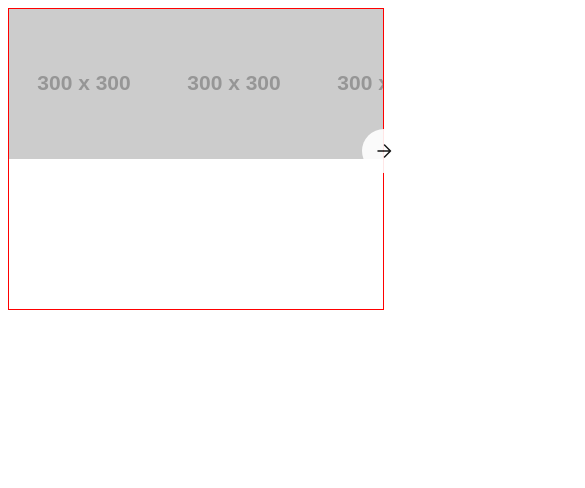
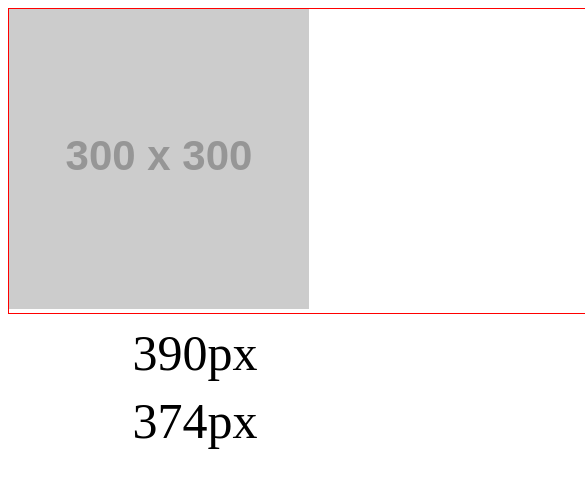
Before and after one commit to websters-ae/WCarousel, a plain HTML site: page index.html in a window 390 px wide. Shown: the top 488 px of the page, 585 px wide, since content can reach past the window. Drawn offline with Linux system fonts and the light colour scheme; placeholder pictures from the web are drawn by us.

Commit message:
perf improvement

```diff
--- a/WCarousel.css
+++ b/WCarousel.css
@@ -38,6 +38,7 @@
     align-content: center;
     width: 100%;
     min-width: 150px;
+    /* border: 1px solid red; */
 }
 
 .wc-slide img {
--- a/WCarousel.js
+++ b/WCarousel.js
@@ -41,7 +41,7 @@
         self.slide = 0
         self.arrows = {}
 
-        self.opt = self.opt
+        self._opt = self.opt
 
         // items wrapper
         self.track = document.createElement('div')
@@ -68,9 +68,9 @@
         let self = this
         self.slides = self.track.children;
 
-        [].forEach.call(self.slides, function (e, i) {
-            e.classList.add('wc-slide')
-            e.setAttribute('data-wcslide', ++i)
+        self.forEachTwo(self.slides, (element, index) => {
+            element.classList.add('wc-slide')
+            element.setAttribute('data-wcslide', ++index)
         })
 
         self.containerWidth = self.ele.clientWidth
@@ -96,8 +96,7 @@
 
         let width = 0, height = 0;
 
-        // set slide dimensions
-        [].forEach.call(self.slides, function (e) {
+        self.forEachTwo(self.slides, (e) => {
             e.style.height = 'auto'
             e.style.width = self.itemWidth + 'px'
             width += self.itemWidth
@@ -243,7 +242,7 @@
 
     wcPrototype.settingsBreakpoint = function () {
         let self = this
-        const resp = self.opt.responsive
+        const resp = self._opt.responsive
 
         if (resp) {
             // Sort the breakpoints in mobile first order
@@ -251,11 +250,14 @@
                 return b.breakpoint - a.breakpoint
             })
 
+            document.getElementById('feedback1').innerText = _window.innerWidth + 'px'
+            document.getElementById('feedback2').innerText = document.body.clientWidth + 'px'
+
             for (let i = 0; i < resp.length; ++i) {
                 let size = resp[i]
-                if (_window.innerWidth >= size.breakpoint) {
+                if (document.body.clientWidth >= size.breakpoint) {
                     if (self.breakpoint !== size.breakpoint) {
-                        self.opt = Object.assign({}, self.opt, size.settings)
+                        self.opt = Object.assign({}, self._opt, size.settings)
                         self.breakpoint = size.breakpoint
                         return true
                     }
@@ -265,7 +267,7 @@
         }
         // set back to defaults in case they were overriden
         const breakpointChanged = self.breakpoint !== 0
-        self.opt = Object.assign({}, self.opt)
+        self.opt = Object.assign({}, self._opt)
         self.breakpoint = 0
         return breakpointChanged
     }
@@ -345,8 +347,7 @@
             self.page = self.dots ? self.dots.children.length - 1 : 0
         }
 
-
-        [].forEach.call(self.slides, function (slide, index) {
+        self.forEachTwo(self.slides, (slide, index) => {
             const slideClasses = slide.classList
             const wasVisible = slideClasses.contains('visible')
             const start = self.ele.scrollLeft
@@ -354,9 +355,7 @@
             const itemStart = self.itemWidth * index
             const itemEnd = itemStart + self.itemWidth;
 
-            [].forEach.call(slideClasses, function (className) {
-                /^left|right/.test(className) && slideClasses.remove(className)
-            })
+            self.forEachTwo(slideClasses, (className) => /^left|right/.test(className) && slideClasses.remove(className))
 
             slideClasses.toggle('active', self.slide === index)
             if (middle === index || (extraMiddle && extraMiddle === index)) {
@@ -384,9 +383,7 @@
         })
 
         if (self.dots) {
-            [].forEach.call(self.dots.children, function (dot, index) {
-                dot.classList.toggle('active', self.page === index)
-            })
+            self.forEachTwo(self.dots.children, (e, i) => e.classList.toggle('active', self.page === i))
         }
 
         if (event && self.opt.scrollLock) {
@@ -415,6 +412,10 @@
         const step = this.opt.slidesToScroll % 1 || 1
         const inv = 1.0 / step
         return Math.round(double * inv) / inv
+    }
+
+    wcPrototype.refresh = function (paging) {
+        this.init(true, paging)
     }
 
     wcPrototype.scrollItem = function (slide, dot, e) {
@@ -499,5 +500,18 @@
         self.ele.dispatchEvent(e)
     }
 
+    wcPrototype.forEachTwo = function (arr, func) {
+        let isNotEven = arr.length % 2 !== 0
+        let count = Math.floor(arr.length / 2)
+        for (let i =0, j = count; i < count; i++, j++) {
+            func(arr[i], i)
+            func(arr[j], j)
+        }
+        if (isNotEven) {
+            let index = arr.length - 1
+            func(arr[index], index)
+        }
+    }
+
     return WCarousel
 })
--- a/index.html
+++ b/index.html
@@ -32,22 +32,38 @@
         <button class="wc-prev"></button>
         <button class="wc-next"></button>
         <div id="wc-dots"></div>
+    </div>
+    <div id="feedback1" style="text-align: center; margin-top: 10px; font-size: 50px;"></div>
+    <div id="feedback2" style="text-align: center; margin-top: 10px; font-size: 50px;"></div>
     <script>
         window.addEventListener('load', function () {
             let element = document.querySelector('.my-carousel')
             new WCarousel(element, {
-                    slidesToShow: 5,
+                slidesToShow: 1,
                 slidesToScroll: 1,
+                scrollLock: true,
+                // itemWidth: 300,
                 // dots: '#wc-dots',
-                    draggable: true,
+                // draggable: true,
                 arrows: {
                     prev: '.wc-prev',
                     next: '.wc-next'
+                },
+                responsive: [
+                    {
+                        // screens greater than >= 775px
+                        breakpoint: 768,
+                        settings: {
+                            slidesToShow: 5,
+                            slidesToScroll: 1,
+                            itemWidth: 150,
+                            // duration: 0.25
                         }
+                    }
+                ]
             })
         })
     </script>
-    </div>
 </body>
 
 </html>
--- a/my-styles.css
+++ b/my-styles.css
@@ -6,12 +6,13 @@
     border: 1px solid red;
 }
 
-.my-carousel {
+/* .my-carousel {
     min-height: 300px;
-}
+} */
 
-@media (max-width: 768px) {
+/* @media (max-width: 768px) {
     .my-wrapper {
+        width: 375px;
         width: 100%;
     }
-}
+} */
```
Lines whose indentation alone changed are shown as unchanged.
